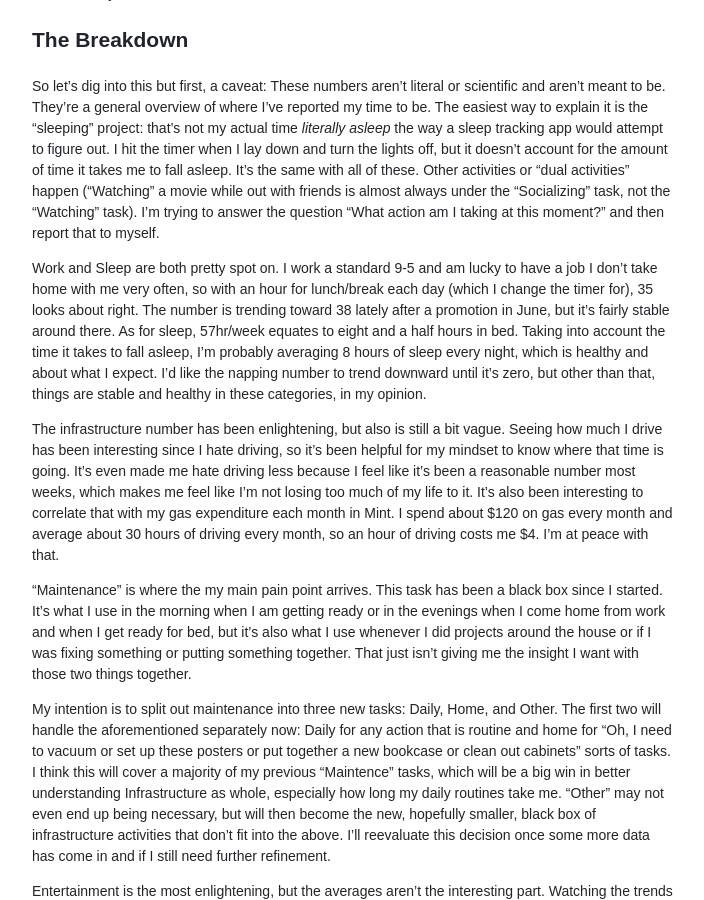
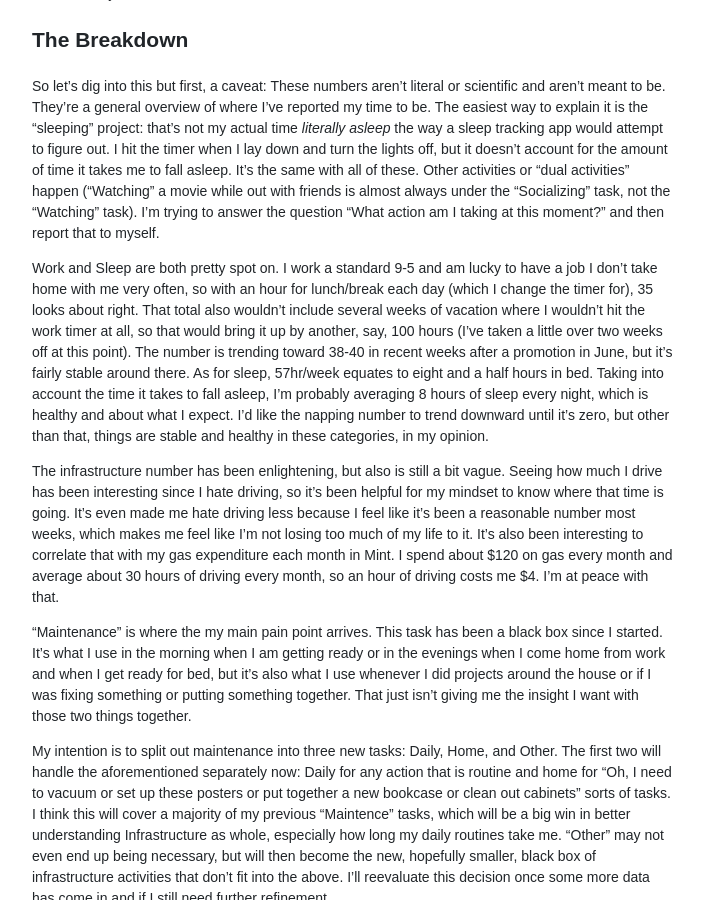
Before and after one commit to thisisamatthew/thisisamatthew.github.io, a Jekyll site: the page built from _posts/2018-11-07-Confronting-The-Numbers.md, in a window 1280 px wide and 900 px high, scrolled down 1303 px. Shown: the whole window, without its empty margins (286-990 px from the left). Built offline with Jekyll 4.4.1, drawn with Linux system fonts in a browser that asks for light colours.

Commit message:
Update 2018-11-07-Confronting-The-Numbers.md

```diff
--- a/_posts/2018-11-07-Confronting-The-Numbers.md
+++ b/_posts/2018-11-07-Confronting-The-Numbers.md
@@ -48,7 +48,7 @@ There are 168 hours in a week and the above add up to 166 hours I have accounted
 
 So let's dig into this but first, a caveat: These numbers aren't literal or scientific and aren't meant to be. They're a general overview of where I've reported my time to be. The easiest way to explain it is the "sleeping" project: that's not my actual time *literally asleep* the way a sleep tracking app would attempt to figure out. I hit the timer when I lay down and turn the lights off, but it doesn't account for the amount of time it takes me to fall asleep. It's the same with all of these. Other activities or "dual activities" happen ("Watching" a movie while out with friends is almost always under the "Socializing" task, not the "Watching" task). I'm trying to answer the question "What action am I taking at this moment?" and then report that to myself.
 
-Work and Sleep are both pretty spot on. I work a standard 9-5 and am lucky to have a job I don't take home with me very often, so with an hour for lunch/break each day (which I change the timer for), 35 looks about right. The number is trending toward 38 lately after a promotion in June, but it's fairly stable around there. As for sleep, 57hr/week equates to eight and a half hours in bed. Taking into account the time it takes to fall asleep, I'm probably averaging 8 hours of sleep every night, which is healthy and about what I expect. I'd like the napping number to trend downward until it's zero, but other than that, things are stable and healthy in these categories, in my opinion.
+Work and Sleep are both pretty spot on. I work a standard 9-5 and am lucky to have a job I don't take home with me very often, so with an hour for lunch/break each day (which I change the timer for), 35 looks about right. That total also wouldn't include several weeks of vacation where I wouldn't hit the work timer at all, so that would bring it up by another, say, 100 hours (I've taken a little over two weeks off at this point). The number is trending toward 38-40 in recent weeks after a promotion in June, but it's fairly stable around there. As for sleep, 57hr/week equates to eight and a half hours in bed. Taking into account the time it takes to fall asleep, I'm probably averaging 8 hours of sleep every night, which is healthy and about what I expect. I'd like the napping number to trend downward until it's zero, but other than that, things are stable and healthy in these categories, in my opinion.
 
 The infrastructure number has been enlightening, but also is still a bit vague. Seeing how much I drive has been interesting since I hate driving, so it's been helpful for my mindset to know where that time is going. It's even made me hate driving less because I feel like it's been a reasonable number most weeks, which makes me feel like I'm not losing too much of my life to it. It's also been interesting to correlate that with my gas expenditure each month in Mint. I spend about $120 on gas every month and average about 30 hours of driving every month, so an hour of driving costs me $4. I'm at peace with that.
 
```
